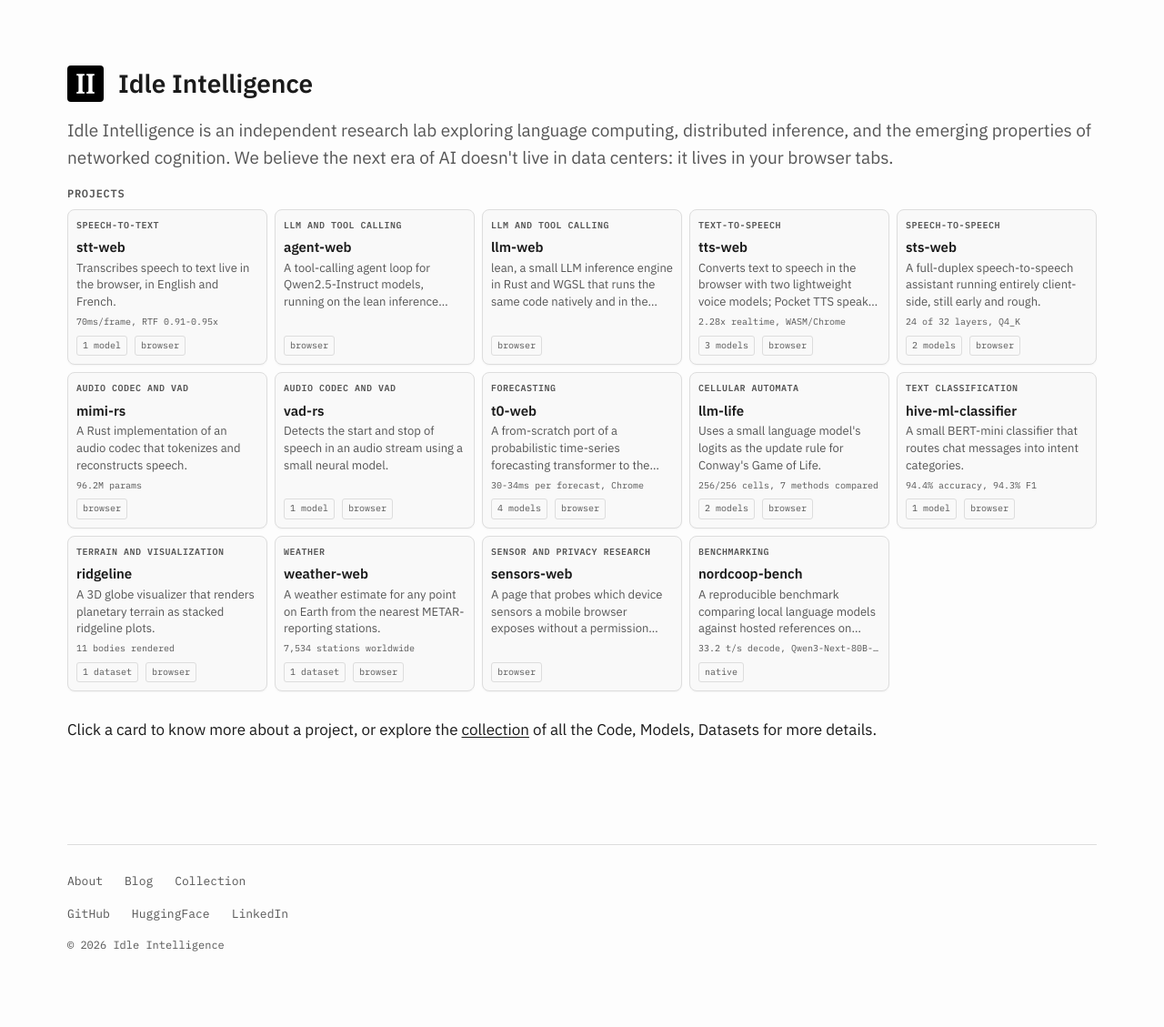
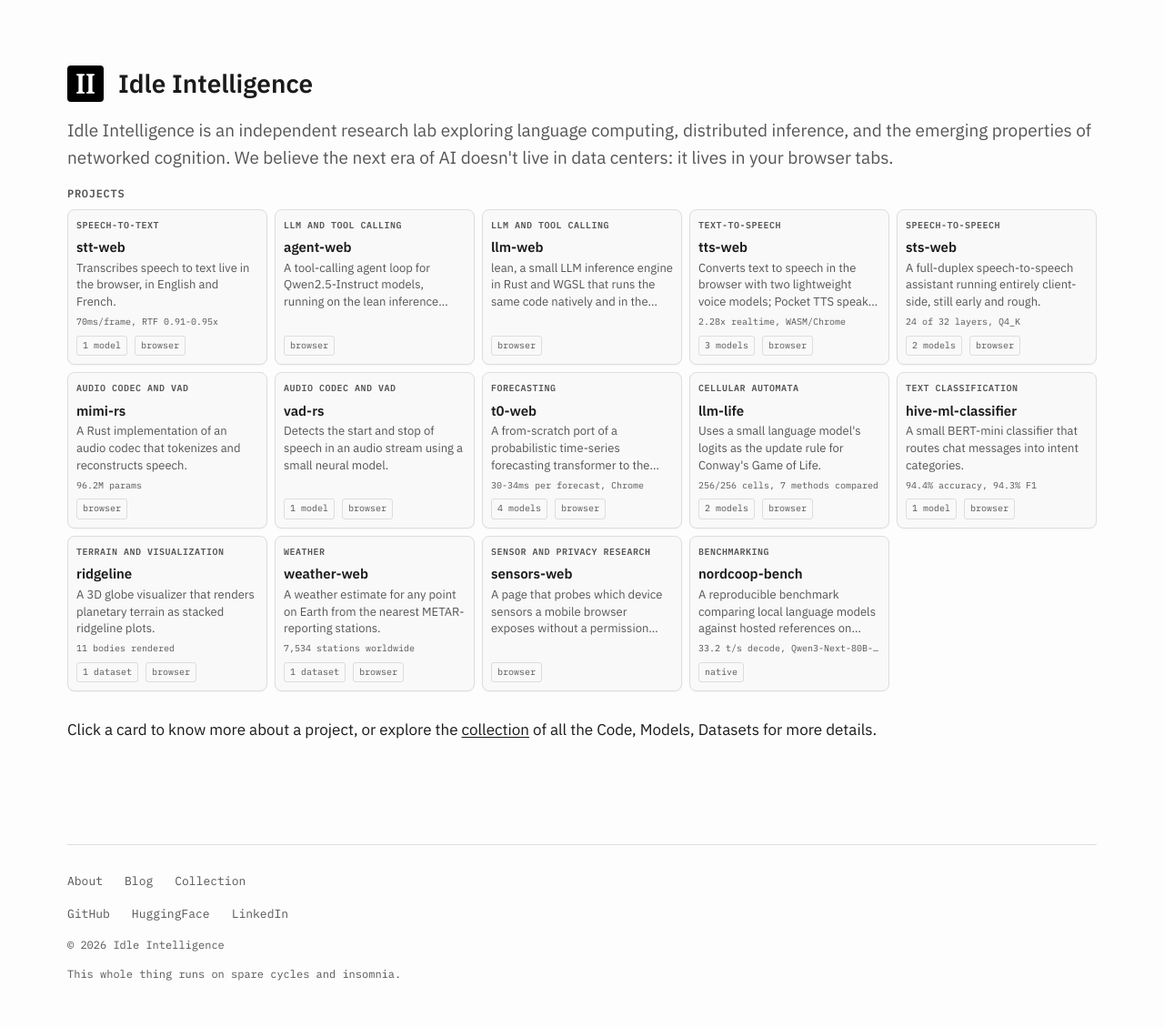
Before and after one commit to idle-intelligence/site, a Jekyll site: the page built from index.md, in a window 1280 px wide. Shown: the whole page at 91% size. Built offline with Jekyll 4.4.1, drawn with Linux system fonts in a browser that asks for light colours; before the commit the page ends 1097 px from its top, so only the background shows below that.

Commit message:
Footer: the motto under the copyright (#5)

```diff
--- a/_config.yml
+++ b/_config.yml
@@ -1,4 +1,5 @@
 title: Idle Intelligence
+motto: "This whole thing runs on spare cycles and insomnia."
 description: >-
   Idle Intelligence is an independent research lab exploring language computing,
   distributed inference, and the emerging properties of networked cognition.
--- a/_layouts/default.html
+++ b/_layouts/default.html
@@ -602,6 +602,7 @@
         <a href="https://linkedin.com/company/idle-intelligence" target="_blank" rel="noopener">LinkedIn</a>
       </nav>
       <p>&copy; {{ site.time | date: '%Y' }} Idle Intelligence</p>
+      <p>{{ site.motto }}</p>
     </footer>
   </div>
 </body>
```
